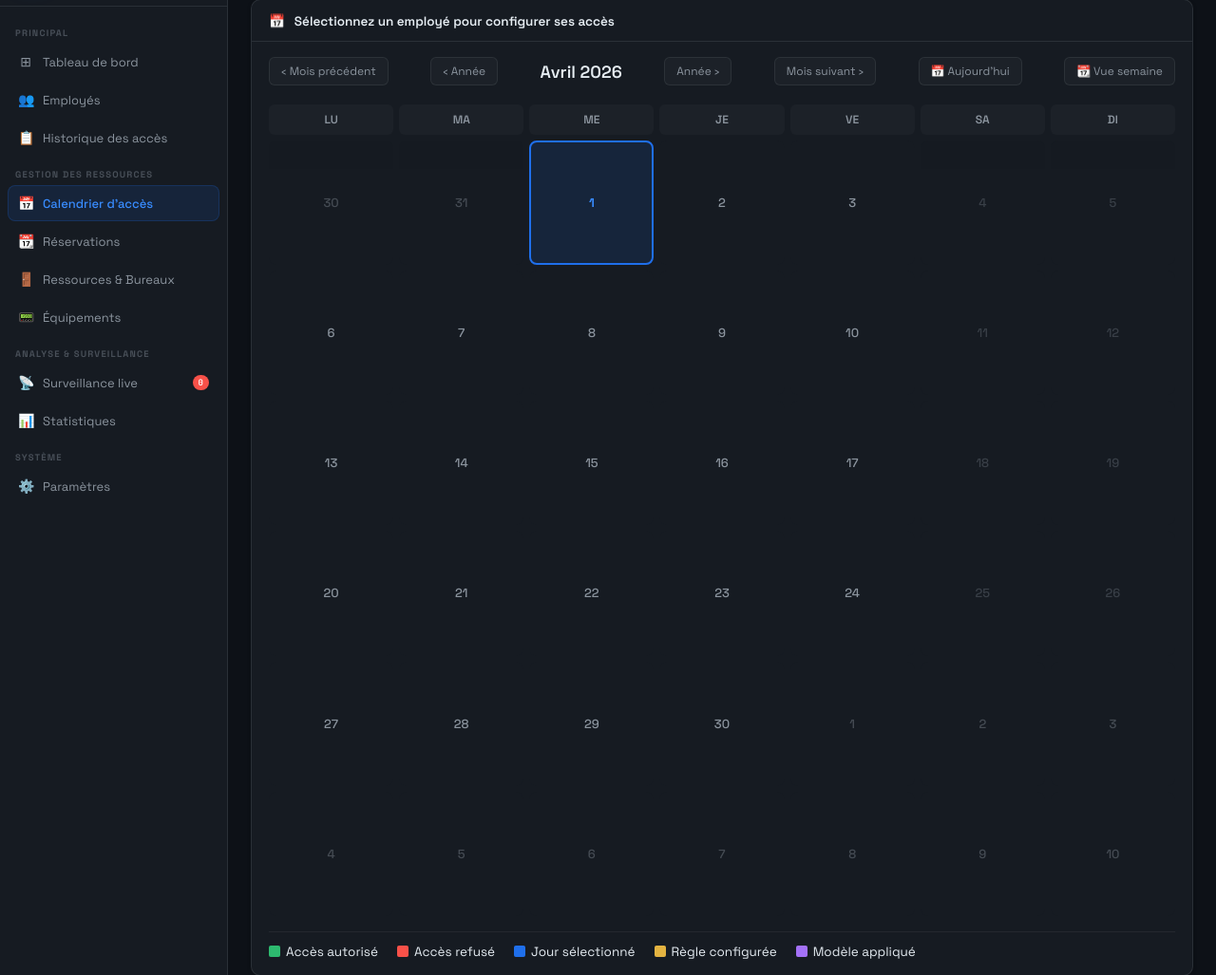
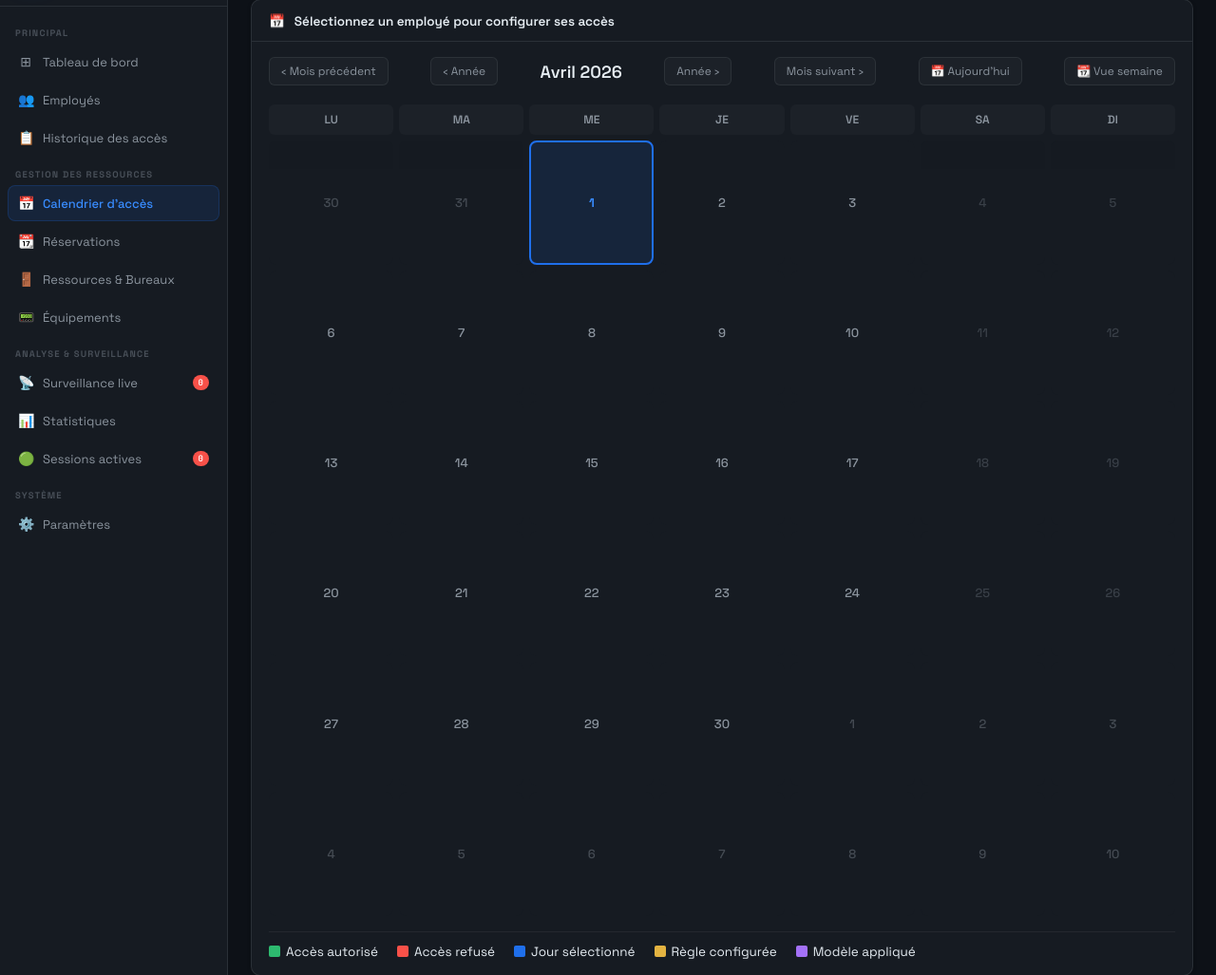
Before and after one commit to anais2004-id/SIGR-CA-System, a Django app: page /calendrier/ in a window 1280 px wide. Shown: the part 77-1104 px from the top of the page at 95% size. Run offline with Django 5.2, Linux system fonts and the light colour scheme; a user stored in the database is signed in; data that the repository does not hold is empty.

Commit message:
mise à jour du projet

```diff
--- a/templates/base.html
+++ b/templates/base.html
@@ -308,7 +308,10 @@
     <div class="nav-group">Analyse & Surveillance</div>
     <a href="{% url 'live' %}"             class="nav-item {% block nav_live %}{% endblock %}"><span class="nav-ico">📡</span>Surveillance live <span class="nav-badge">{{ alertes|default:"0" }}</span></a>
     <a href="{% url 'statistiques' %}"     class="nav-item {% block nav_stats %}{% endblock %}"><span class="nav-ico">📊</span>Statistiques</a>
-
+<a href="{% url 'active_sessions' %}" class="nav-item {% block nav_sessions %}{% endblock %}">
+    <span class="nav-ico">🟢</span>Sessions actives
+    <span class="nav-badge" id="session-badge">0</span>
+</a>
     <div class="nav-group">Système</div>
     <a href="{% url 'parametres' %}"       class="nav-item {% block nav_settings %}{% endblock %}"><span class="nav-ico">⚙️</span>Paramètres</a>
 
```
Also changed, not shown: db.sqlite3.
